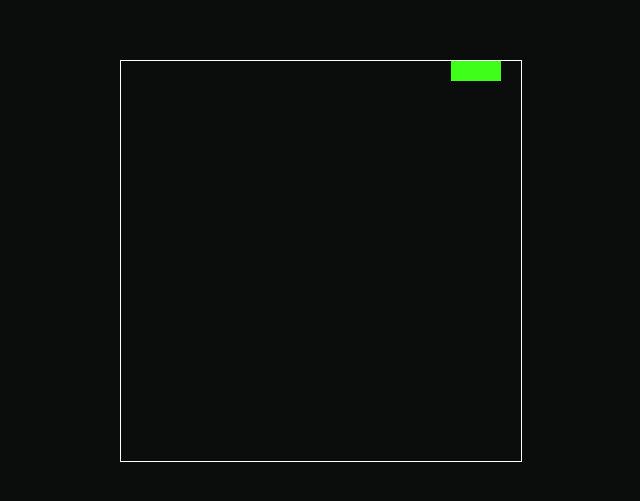
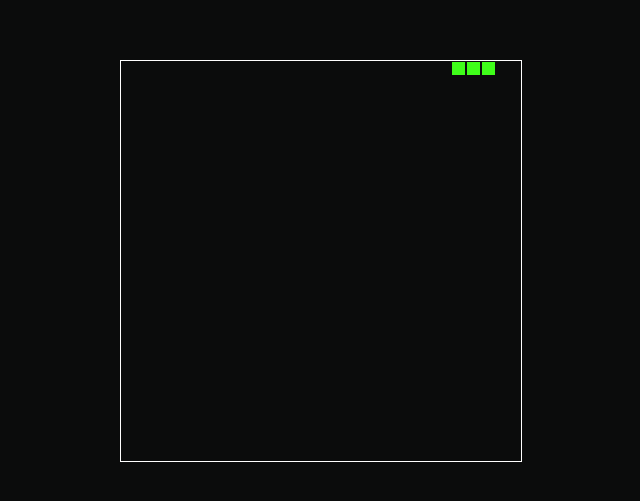
Before and after one commit to dashimiko/snake-game, a React (Create React App) app: page /game in a window 1280 px wide. Shown: the part 139-640 px from the top of the page, without its empty margins (319-959 px from the left). Built offline with nearby package versions, Linux system fonts and the light colour scheme; a web font is replaced by a local one.

Commit message:
add strokeStyle for snake

```diff
--- a/src/components/Game/Game.tsx
+++ b/src/components/Game/Game.tsx
@@ -50,7 +50,12 @@ const Game = () => {
       const ctx = canvasCtxRef.current;
       ctx!.clearRect(0, 0, window.innerWidth, window.innerHeight);
       ctx!.fillStyle = `#3FFE1A`;
-      snake.forEach(({x,y}) => ctx!.fillRect(x, y, 20, 20));
+      ctx!.strokeStyle = `#0b0c0c`;
+      ctx!.lineWidth=2;
+      snake.forEach(function({x,y}) {
+        ctx!.fillRect(x, y, 15, 15);
+        ctx!.strokeRect(x, y, 15, 15);
+      });
     }
   }, [positionX, positionY]);
 
```
